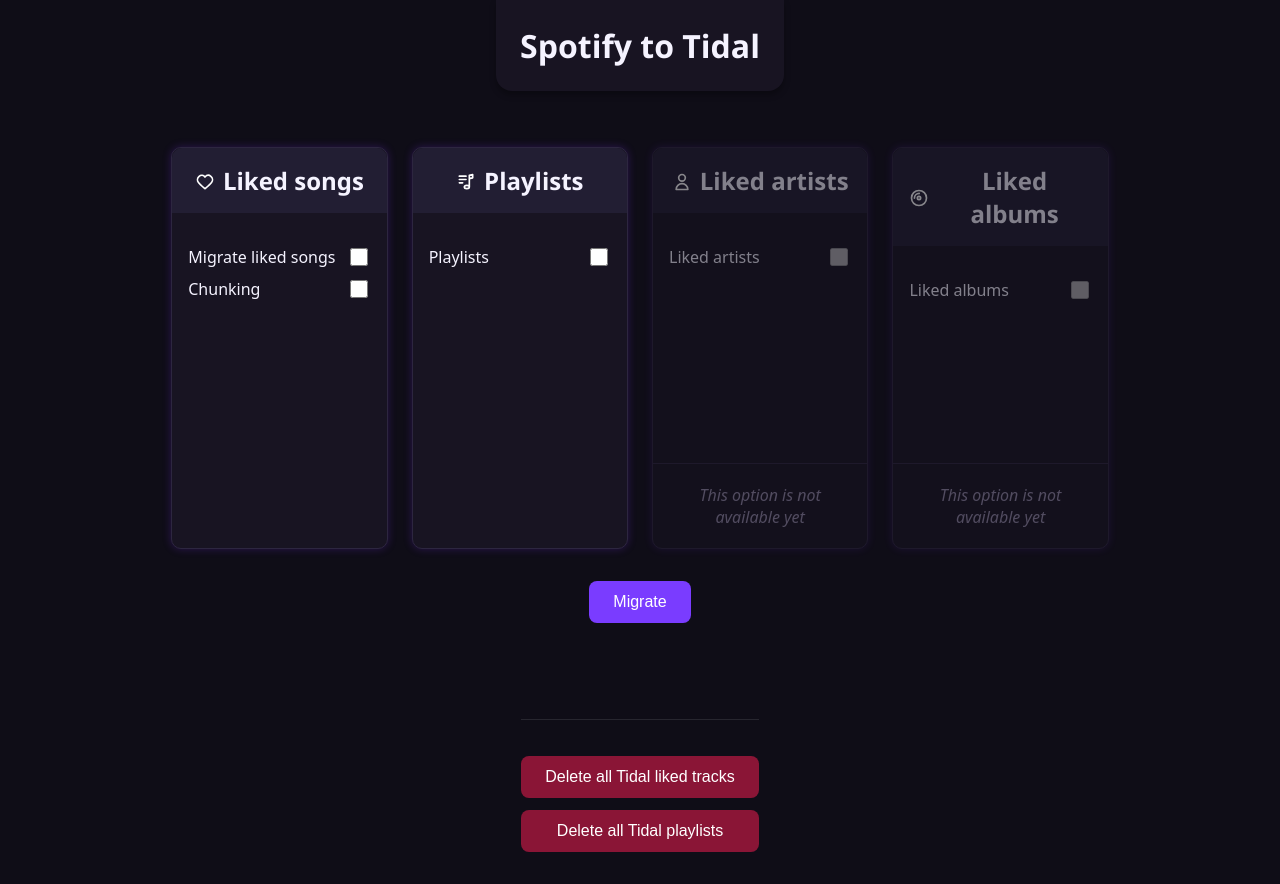
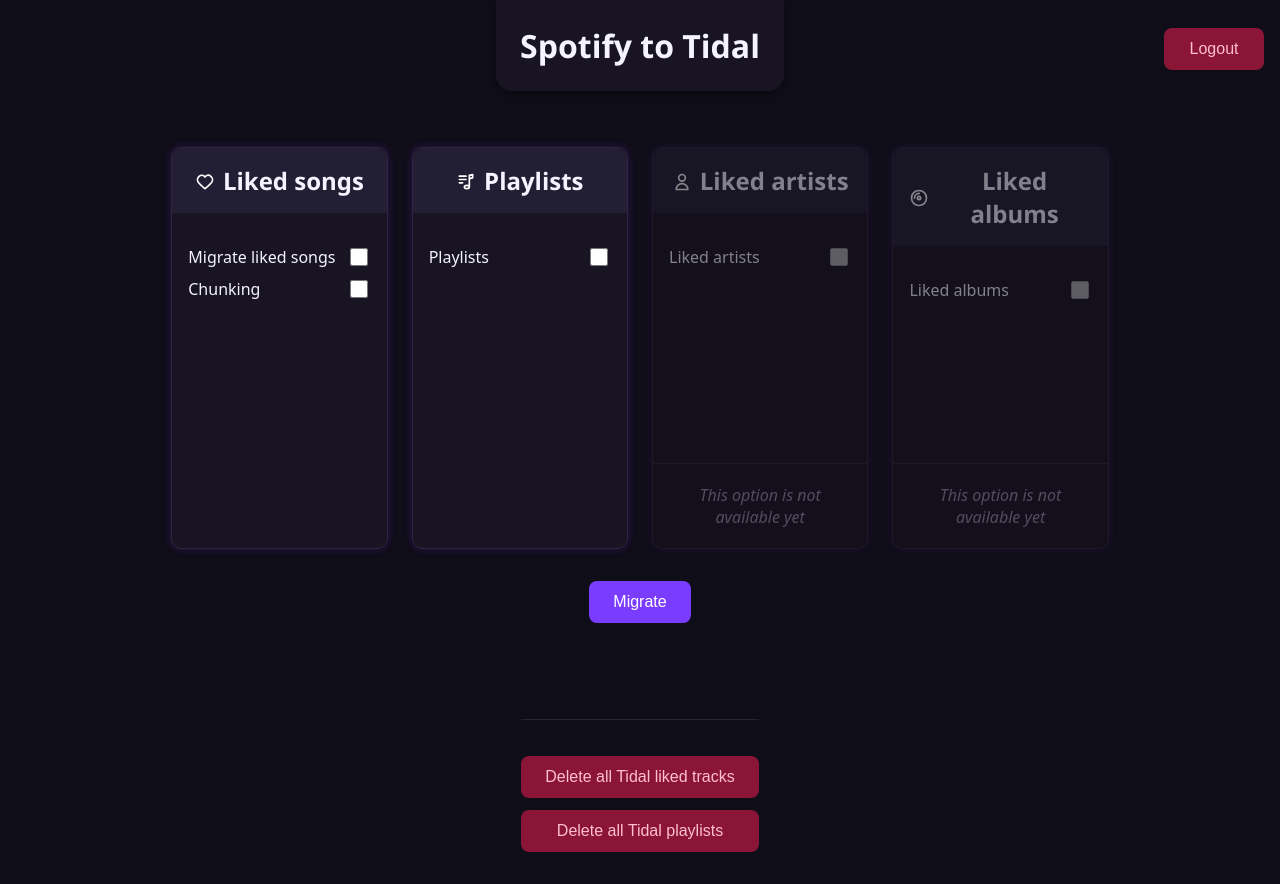
Before and after one commit to john-kick/spotify-to-tidal, a website: page public/views/index.html in a window 1280 px wide. Drawn offline with Linux system fonts and the light colour scheme; files that its build step writes are made by us from their sources; no server answers; files whose address does not match are found by name.

Commit message:
feat: add logout functionality and enhance button styles

```diff
--- a/public/styles.css
+++ b/public/styles.css
@@ -17,6 +17,9 @@
   --color-text-secondary: #c5bfdc;
   --color-text-muted: #948ba9;
   --color-title: #d8c9ff;
+  --color-text-danger: #ffbfcb;
+  --color-text-success: #4ade80;
+  --color-text-warning: #facc15;
 
   /* === Tooltips === */
   --color-tooltip-bg: #201833;
@@ -234,13 +237,14 @@
   padding-top: 1.5rem;
 }
 
-.danger button {
+button.danger {
   background-color: var(--color-danger);
+  color: var(--color-text-danger);
   margin-top: 0.75rem;
   width: 100%;
 }
 
-.danger button:hover {
+button.danger:hover {
   background-color: var(--color-danger-hover);
 }
 
@@ -364,3 +368,11 @@
   visibility: visible;
   opacity: 1;
 }
+
+#logout-container {
+  position: absolute;
+  width: 100px;
+  height: 50px;
+  top: 1rem;
+  right: 1rem;
+}
--- a/public/views/index.html
+++ b/public/views/index.html
@@ -13,6 +13,11 @@
 	<!-- Initially hidden -->
 	<main hidden>
 		<h1>Spotify to Tidal</h1>
+		<div id="logout-container">
+			<a href="/logout">
+				<button id="logout" class="danger">Logout</button>
+			</a>
+		</div>
 		<div id="page-content">
 			<div id="transfer-container">
 				<form id="migrate-form">
@@ -81,11 +86,11 @@
 			</div>
 
 			<div id="danger-zone">
-				<form id="delete-tracks" class="danger">
-					<button type="submit">Delete all Tidal liked tracks</button>
+				<form id="delete-tracks">
+					<button type="submit" class="danger">Delete all Tidal liked tracks</button>
 				</form>
-				<form id="delete-playlists" class="danger">
-					<button type="submit">
+				<form id="delete-playlists">
+					<button type="submit" class="danger">
 						Delete all Tidal playlists
 					</button>
 				</form>
```
Also changed, not shown: src/server.ts (+7 -0 lines).
